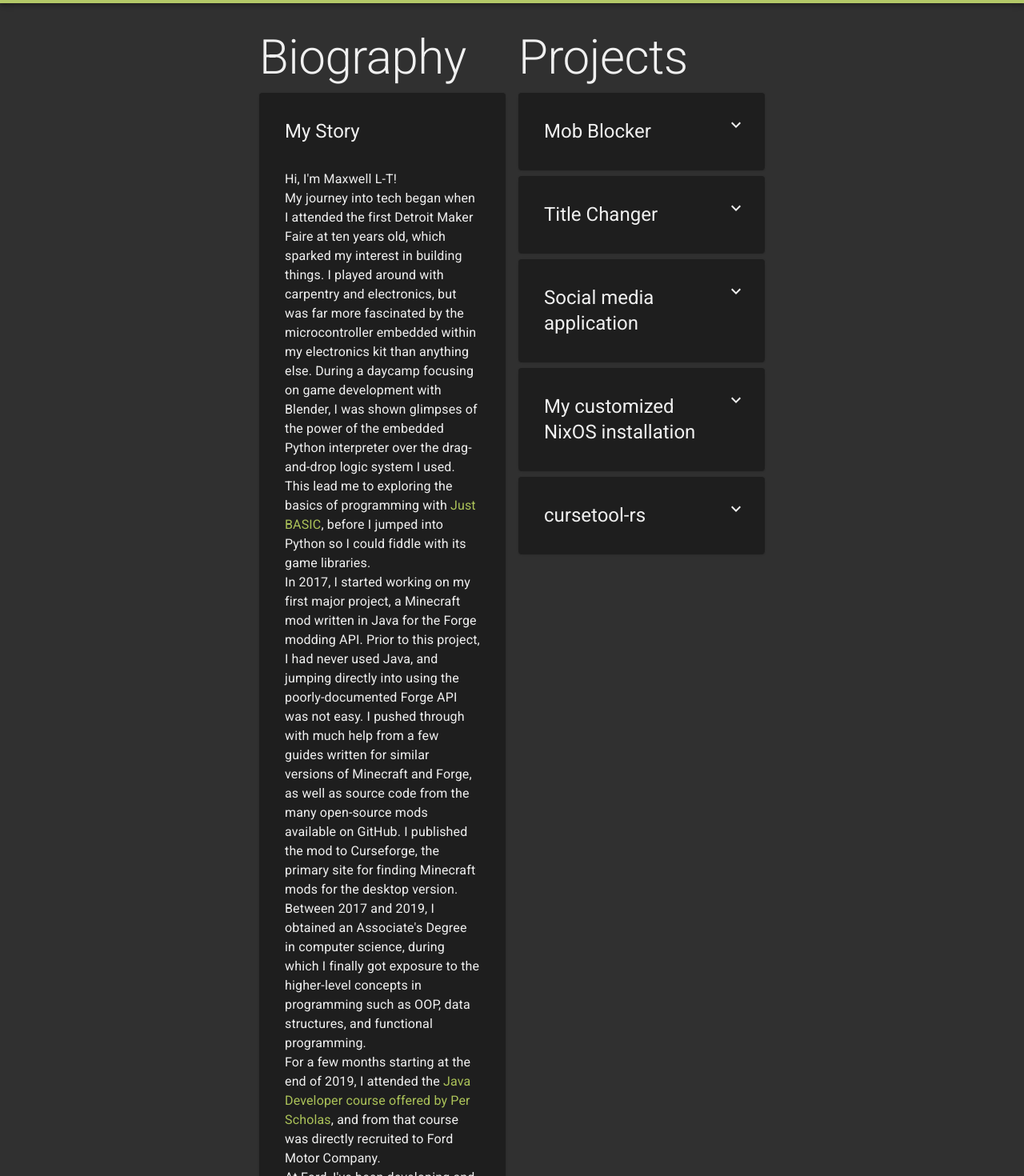
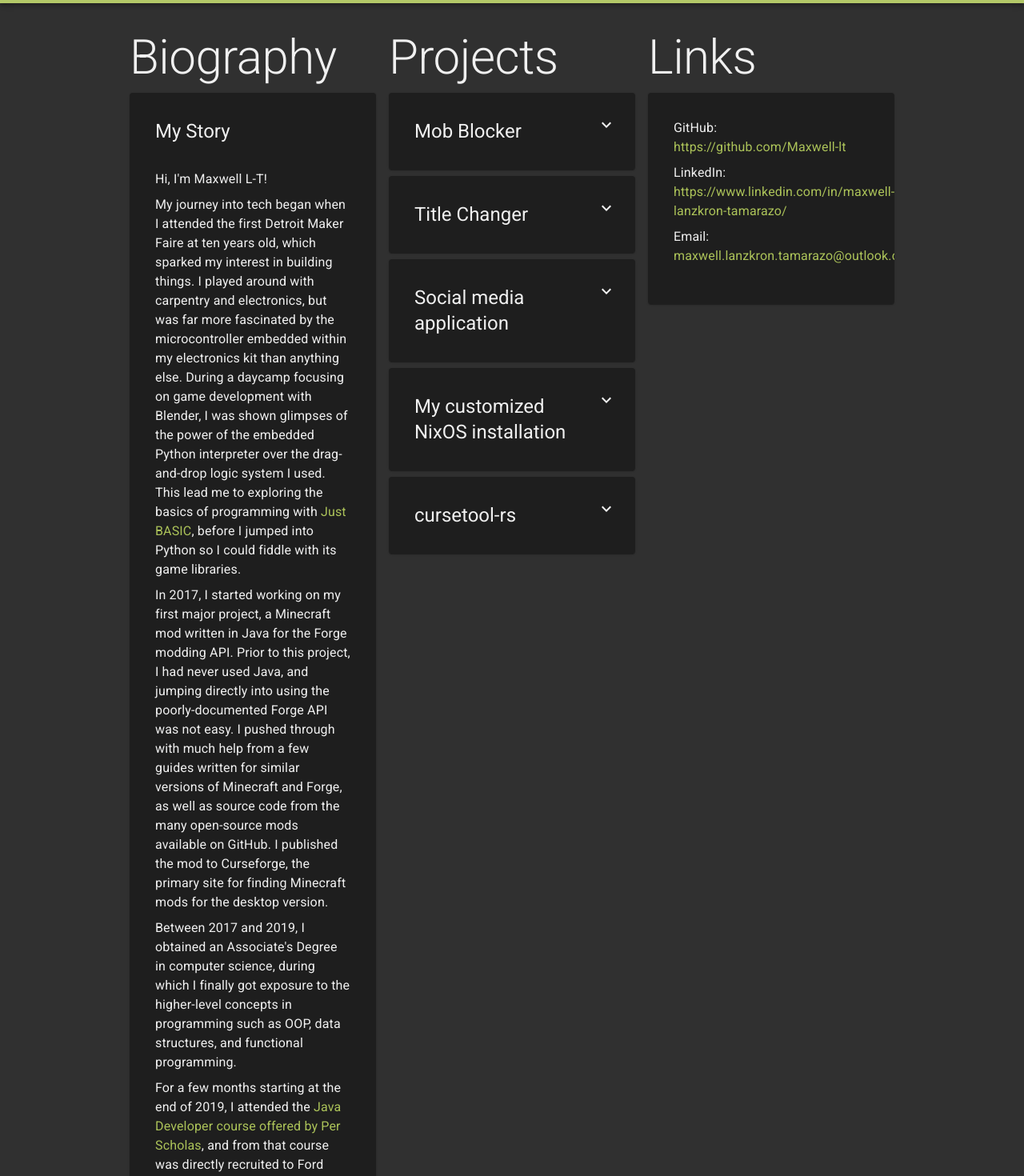
Before and after one commit to Maxwell-lt/www.maxwell-lt.dev, a React (Create React App) app in the folder frontend/: page / in a window 1280 px wide. Shown: the part 60-1530 px from the top of the page at 80% size. Built offline with nearby package versions, Linux system fonts and the light colour scheme.

Commit message:
Add links section, tweak bio section

```diff
--- a/frontend/src/About.tsx
+++ b/frontend/src/About.tsx
@@ -14,31 +14,33 @@ class About extends React.Component {
                     <Card className="about-grid-card" sx={{ mt: 1, mb: 1 }}>
                         <CardHeader title="My Story" />
                         <CardContent>
-                            <Typography variant="body1">
+                            <Typography variant="body1" mb={1}>
                                 Hi, I'm Maxwell L-T!
                             </Typography>
-                            <Typography variant="body1">
+                            <Typography variant="body1" mb={1}>
                                 My journey into tech began when I attended the first Detroit Maker Faire at ten years old, which sparked my interest in building things.
                                 I played around with carpentry and electronics, but was far more fascinated by the microcontroller embedded within my electronics kit than anything else.
                                 During a daycamp focusing on game development with Blender, I was shown glimpses of the power of the embedded Python interpreter over the drag-and-drop logic system I used.
                                 This lead me to exploring the basics of programming with <Link href="https://justbasic.com/index.html" underline="hover">Just BASIC</Link>, before I jumped into
                                 Python so I could fiddle with its game libraries.
                             </Typography>
-                            <Typography variant="body1">
+                            <Typography variant="body1" mb={1}>
                                 In 2017, I started working on my first major project, a Minecraft mod written in Java for the Forge modding API.
                                 Prior to this project, I had never used Java, and jumping directly into using the poorly-documented Forge API was not easy. I pushed through with much help from a few
                                 guides written for similar versions of Minecraft and Forge, as well as source code from the many open-source mods available on GitHub. I published the mod to Curseforge,
                                 the primary site for finding Minecraft mods for the desktop version.
                             </Typography>
-                            <Typography variant="body1">
+                            <Typography variant="body1" mb={1}>
                                 Between 2017 and 2019, I obtained an Associate's Degree in computer science, during which I finally got exposure to the higher-level concepts in programming such as OOP,
                                 data structures, and functional programming.
                             </Typography>
-                            <Typography variant="body1">
+                            <Typography variant="body1" mb={1}>
                                 For a few months starting at the end of 2019, I attended the <Link href="https://perscholas.org/courses/full-stack-java-developer/detroit/" underline="hover">
-                                    Java Developer course offered by Per Scholas</Link>, and from that course was directly recruited to Ford Motor Company.
+                                    Java Developer course offered by Per Scholas</Link>, and from that course was directly recruited to Ford Motor Company. During the course, I learned about
+                                relational databases (RDBMS), test driven development (TDD), object-relational mapping (ORM), and the Spring Framework, and gained a deeper understanding of
+                                web design and best practices in Java development.
                             </Typography>
-                            <Typography variant="body1">
+                            <Typography variant="body1" mb={1}>
                                 At Ford, I've been developing and maintaining microservices built with Spring Boot and single-page web apps built with Angular, as well as maintaining CI/CD pipelines
                                 built in Jenkins and building new pipelines with Tekton.
                             </Typography>
@@ -90,7 +92,7 @@ class About extends React.Component {
                         </Typography>
                     </ProjectCard>
                     <ProjectCard title="cursetool-rs" links={[
-                        { title: "GitHub", href: "https://github.com/erisia/cursetool-rs"}
+                        { title: "GitHub", href: "https://github.com/erisia/cursetool-rs" }
                     ]}>
                         <Typography variant="body1">
                             I play on and help administrate a heavily-modded Minecraft server with
@@ -107,6 +109,19 @@ class About extends React.Component {
                         </Typography>
                     </ProjectCard>
                 </Grid>
+                <Grid item lg={3} xs={10}>
+                    <Typography variant="h2">
+                        Links
+                    </Typography>
+                    <Card className="about-grid-card" sx={{ mt: 1, mb: 1 }}>
+                        <CardContent>
+                            <Typography variant="body1" mb={1}>GitHub: <Link href="https://github.com/Maxwell-lt" underline="hover">https://github.com/Maxwell-lt</Link></Typography>
+                            <Typography variant="body1" mb={1}>LinkedIn: <Link href="https://www.linkedin.com/in/maxwell-lanzkron-tamarazo/" underline="hover">
+                                https://www.linkedin.com/in/maxwell-lanzkron-tamarazo/</Link></Typography>
+                            <Typography variant="body1" mb={1}>Email: <Link href="mailto:maxwell.lanzkron.tamarazo@outlook.com" underline="hover">maxwell.lanzkron.tamarazo@outlook.com</Link></Typography>
+                        </CardContent>
+                    </Card>
+                </Grid>
                 {/* <Grid item lg={3} xs={10}>
                     <Typography variant="h2">
                         Languages and tools
```
